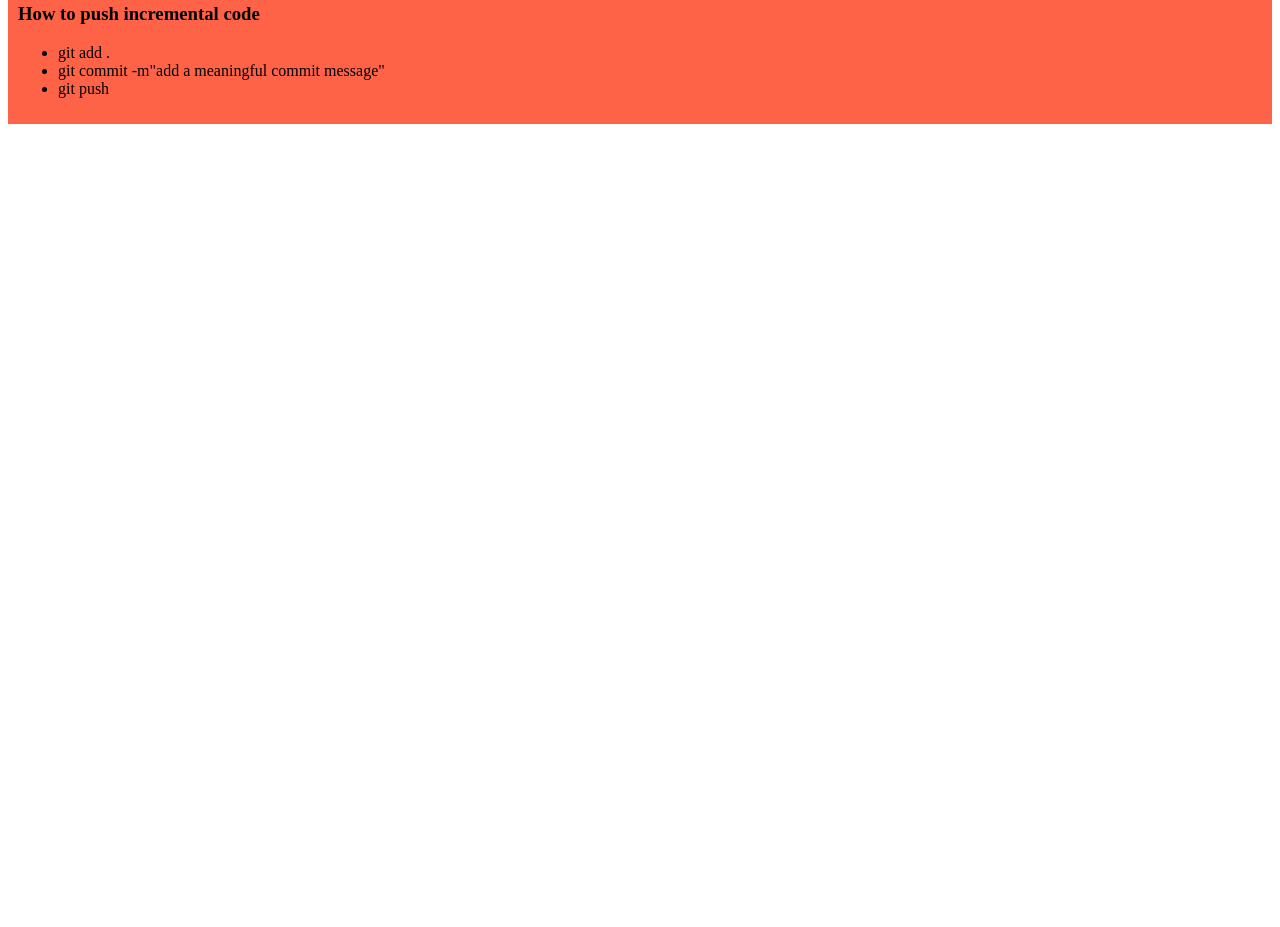
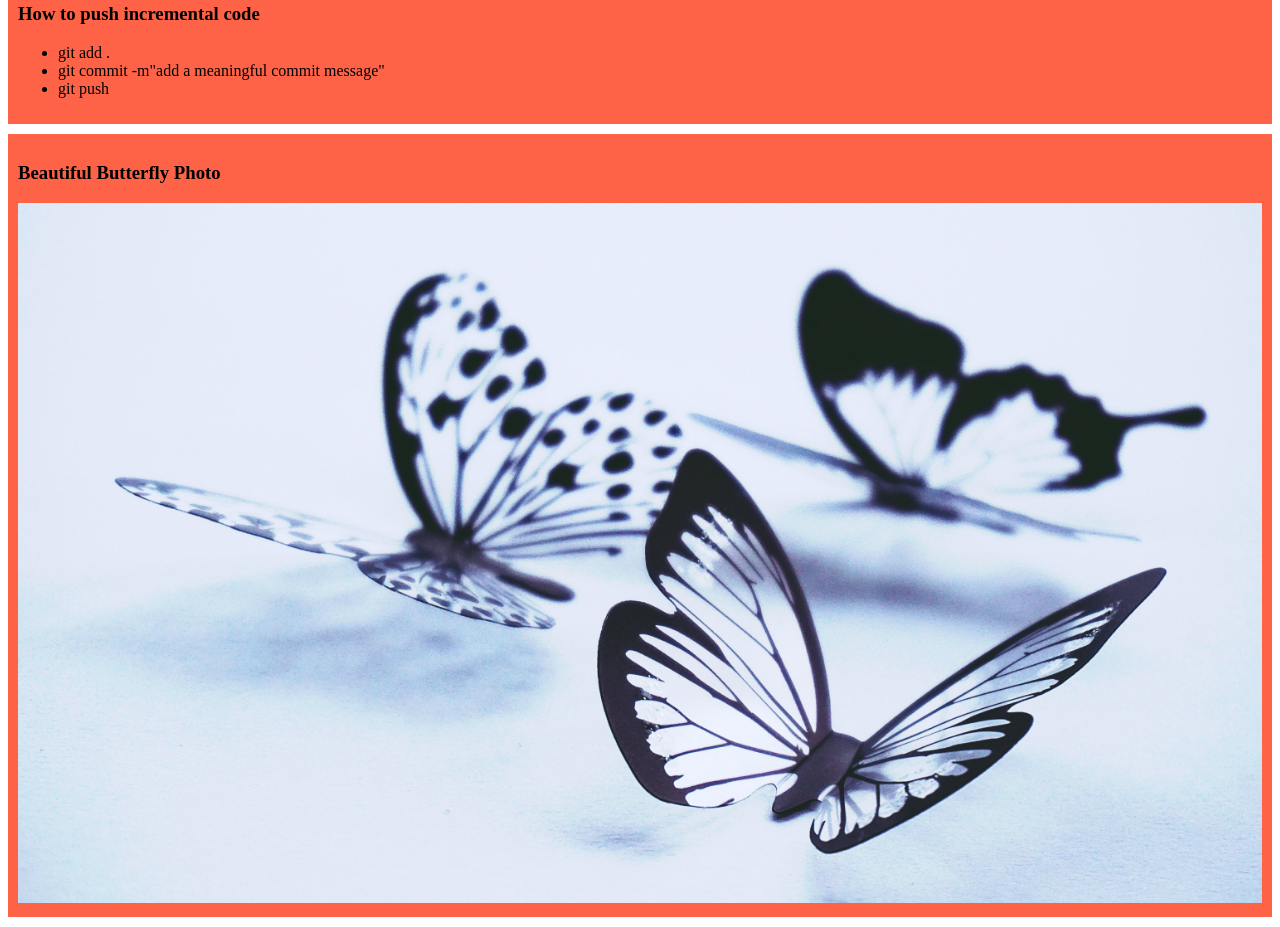
Before and after one commit to refathosen/website, a plain HTML site: page index.html in a window 1280 px wide. Shown: the part 458-1385 px from the top of the page. Before the commit the page ends 800 px from the top, so only its background shows below. Drawn offline with Linux system fonts and the light colour scheme.

Commit message:
added a butterfly photo

```diff
--- a/index.html
+++ b/index.html
@@ -27,5 +27,9 @@
             <li>git push</li>
         </ul>
     </div>
+    <div>
+        <h3>Beautiful Butterfly Photo</h3>
+        <img src="images/butterfly.jpg" alt="" height="100%" width="100%">
+    </div>
 </body>
 </html>
```
Also changed, not shown: images/butterfly.jpg (added).
